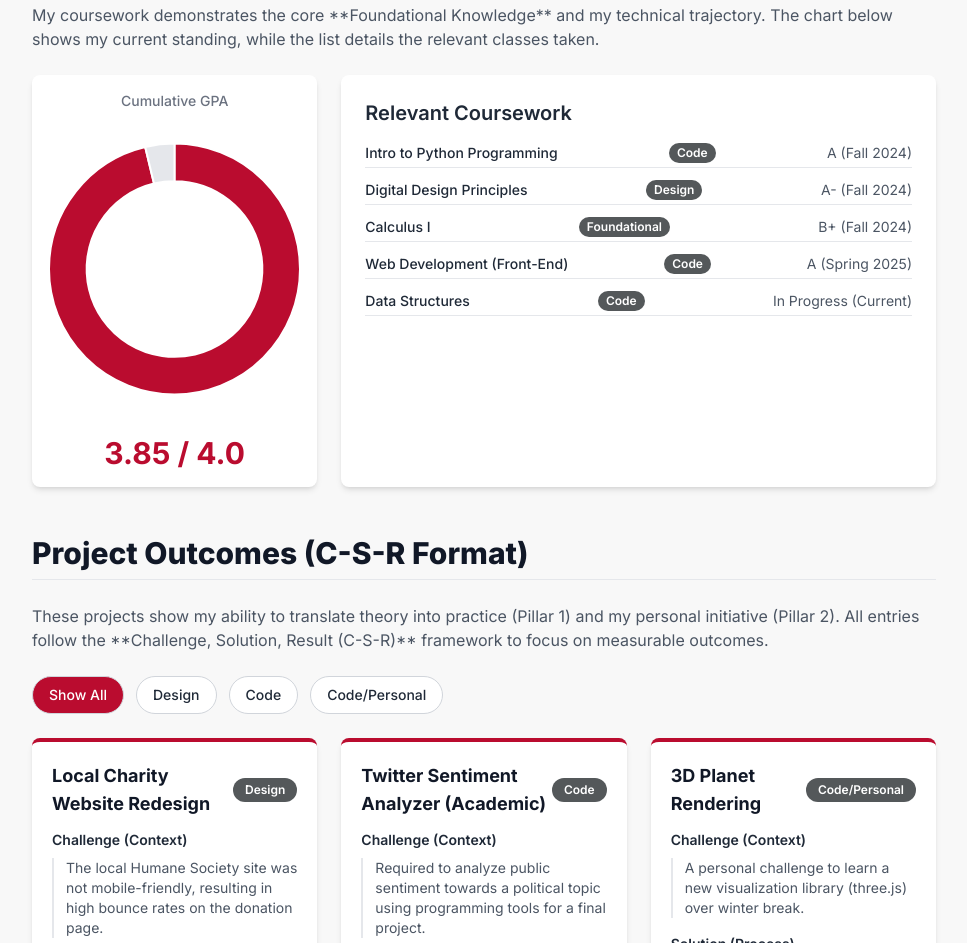
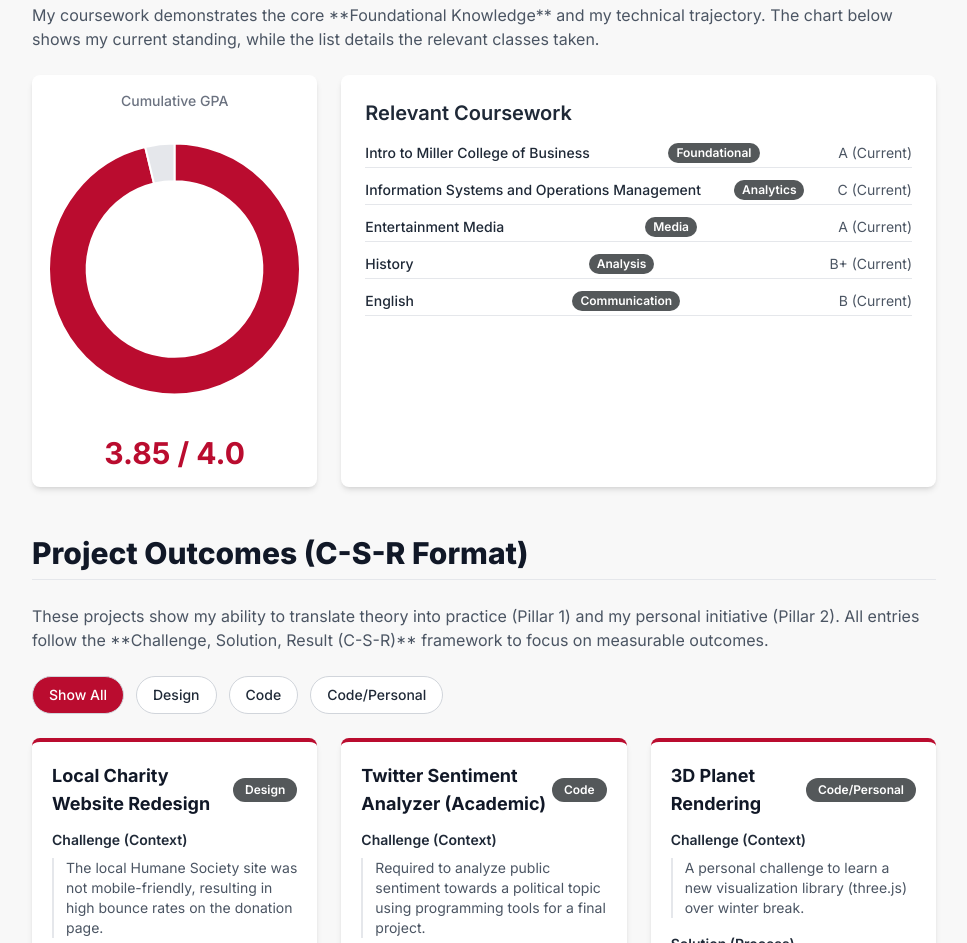
Before and after one commit to tvidal23/Personal-Portfolio-Project, a plain HTML site: page index.html in a window 1280 px wide. Shown: the part 824-1767 px from the top of the page, without its empty margins (296-1263 px from the left). Drawn offline with nearby package versions, Linux system fonts and the light colour scheme.

Commit message:
Update index.html

```diff
--- a/index.html
+++ b/index.html
@@ -279,11 +279,11 @@ CONFIRMATION: NO SVG graphics used. NO Mermaid JS used. -->
 
         // 1.2 ACADEMICS (REQUIRED: Add relevant classes)
         const academicData = [
-            { name: "Intro to Python Programming", grade: "A", semester: "Fall 2024", relevance: "Code" },
-            { name: "Digital Design Principles", grade: "A-", semester: "Fall 2024", relevance: "Design" },
-            { name: "Calculus I", grade: "B+", semester: "Fall 2024", relevance: "Foundational" },
-            { name: "Web Development (Front-End)", grade: "A", semester: "Spring 2025", relevance: "Code" },
-            { name: "Data Structures", grade: "In Progress", semester: "Current", relevance: "Code" },
+            { name: "Intro to Miller College of Business", grade: "A", semester: "Current", relevance: "Foundational" },
+            { name: "Information Systems and Operations Management", grade: "C", semester: "Current", relevance: "Analytics" },
+            { name: "Entertainment Media", grade: "A", semester: "Current", relevance: "Media" },
+            { name: "History", grade: "B+", semester: "Current", relevance: "Analysis" },
+            { name: "English", grade: "B", semester: "Current", relevance: "Communication" },
         ];
 
         // 1.3 PROJECTS (REQUIRED: Follow C-S-R format)
```
